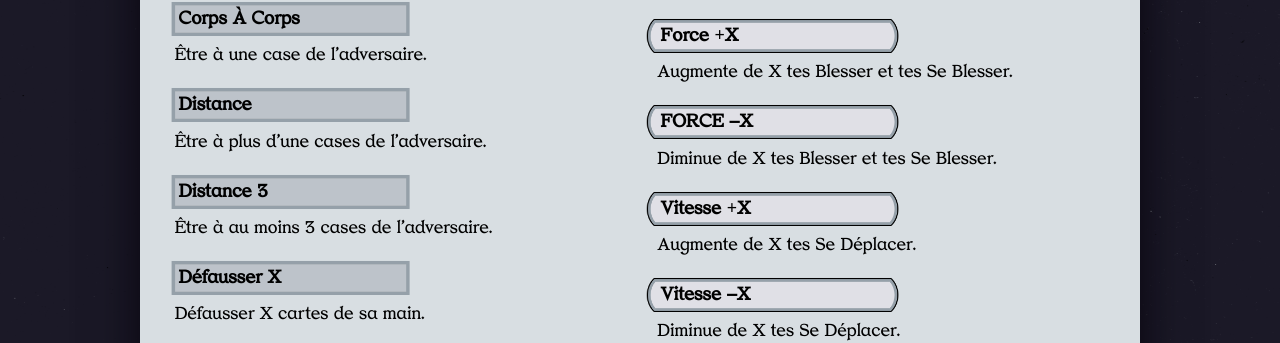
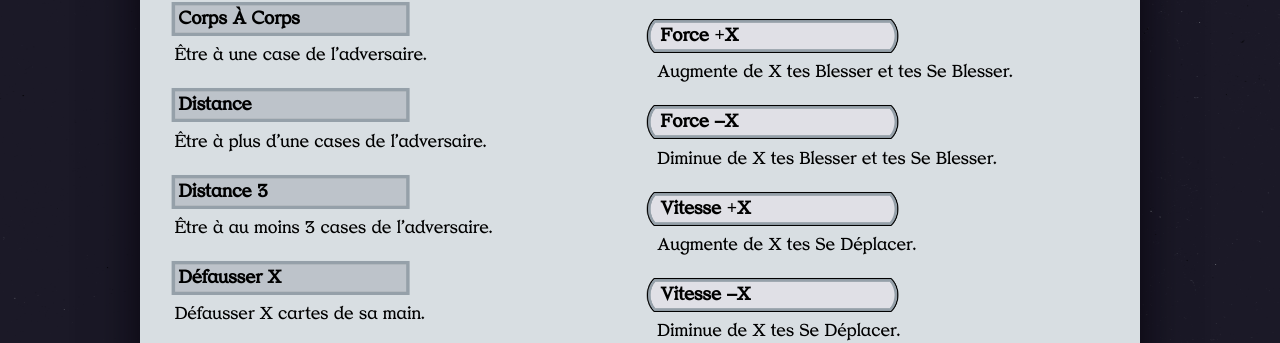
Before and after one commit to dracdrac/BATTLEFIGHT, a Jekyll site: the page built from ressources/glossaire.md, in a window 1280 px wide and 900 px high. Shown: the part 443-786 px from the top of the window. Built offline with Jekyll 4.4.1, drawn with Linux system fonts in a browser that asks for light colours; our own code applies the rules of GitHub Pages for plain Markdown files; the repository's description, which GitHub fills in, is left out.

```diff
--- a/ressources/glossaire.md
+++ b/ressources/glossaire.md
@@ -88,7 +88,7 @@
 <h3>{% include step.html class='P' text='Force +X' %}</h3>
 Augmente de X tes Blesser et tes Se Blesser.
 
-<h3>{% include step.html class='P' text='FORCE —X' %}</h3>
+<h3>{% include step.html class='P' text='Force —X' %}</h3>
 Diminue de X tes Blesser et tes Se Blesser.
 
 <h3>{% include step.html class='P' text='Vitesse +X' %}</h3>
```
